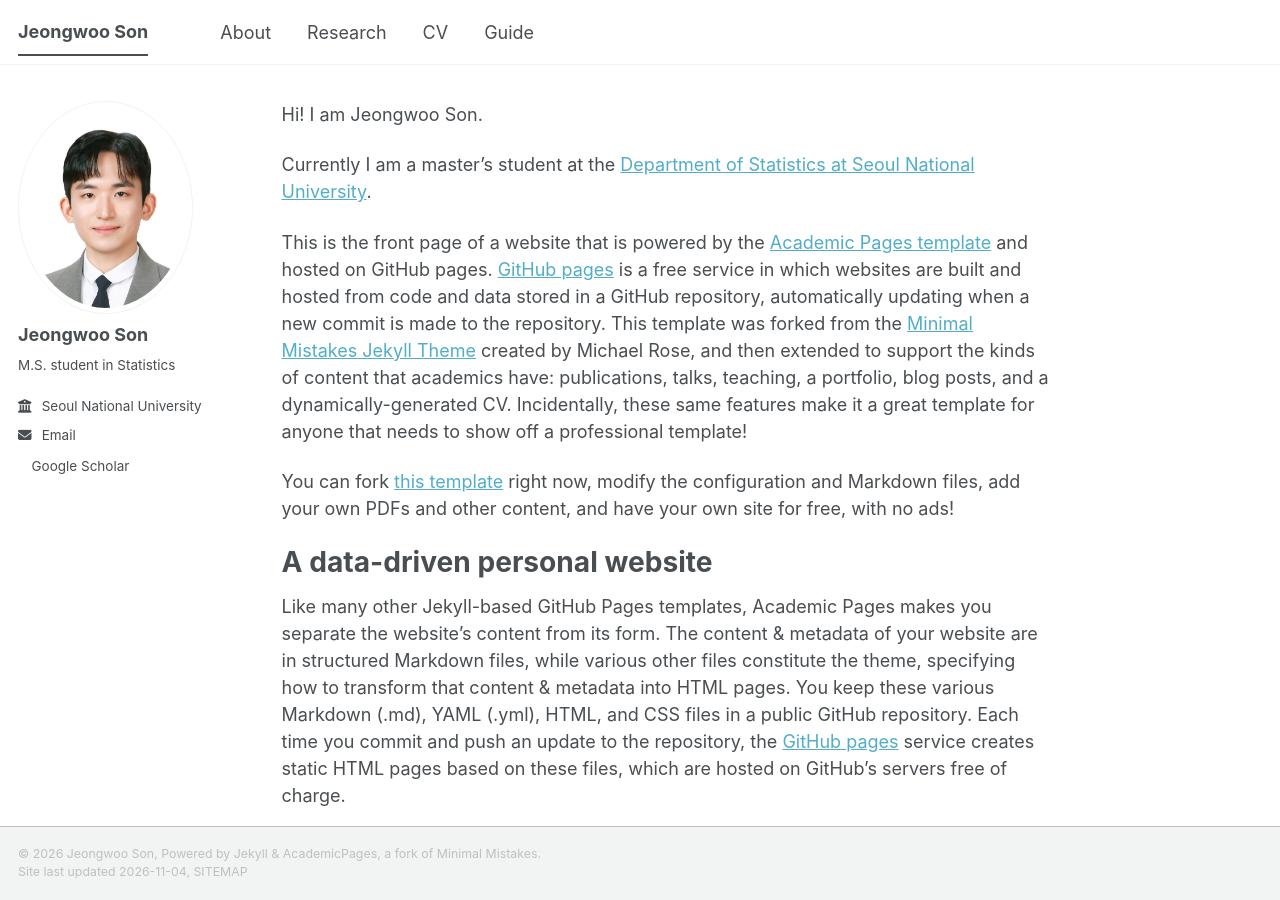
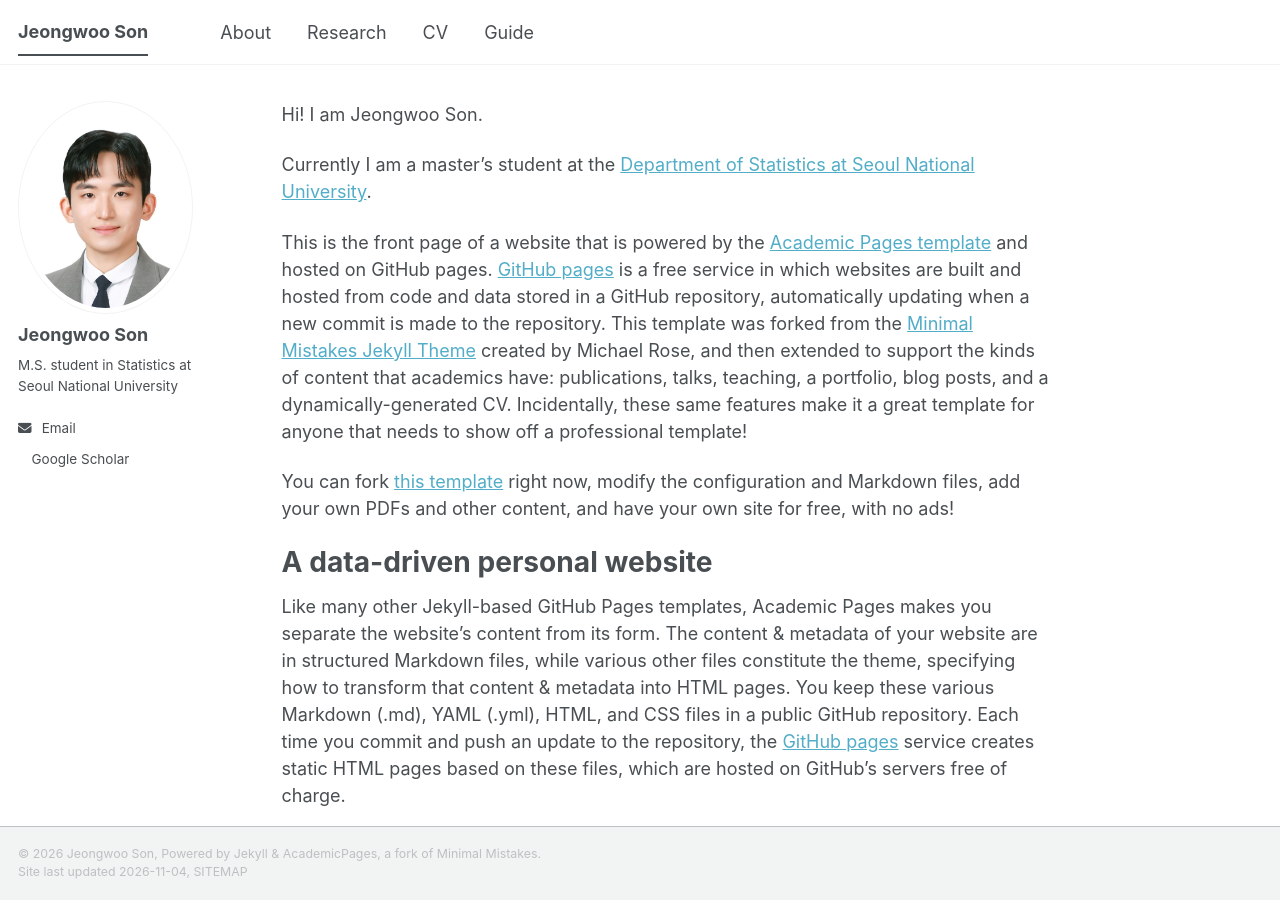
Before and after one commit to jeongwson/jeongwson.github.io, a Jekyll site: the page built from _pages/about.md, in a window 1280 px wide and 900 px high. Built offline with Jekyll 4.4.1, drawn with Linux system fonts in a browser that asks for light colours; a script bundle is joined from its source files by our own code; a style sheet for code colours, icons or effects is not loaded.

Commit message:
left column

```diff
--- a/_config.yml
+++ b/_config.yml
@@ -26,9 +26,9 @@ author:
   avatar           : "손정우_zoomin.jpg"
   name             : "Jeongwoo Son"
   pronouns         : # example: "she/her"
-  bio              : "M.S. student in Statistics"
+  bio              : "M.S. student in Statistics at Seoul National University"
   location         :
-  employer         : "Seoul National University"
+  employer         : #"Seoul National University"
   uri              : # URL
   email            : "jwhand@snu.ac.kr"
 
```
